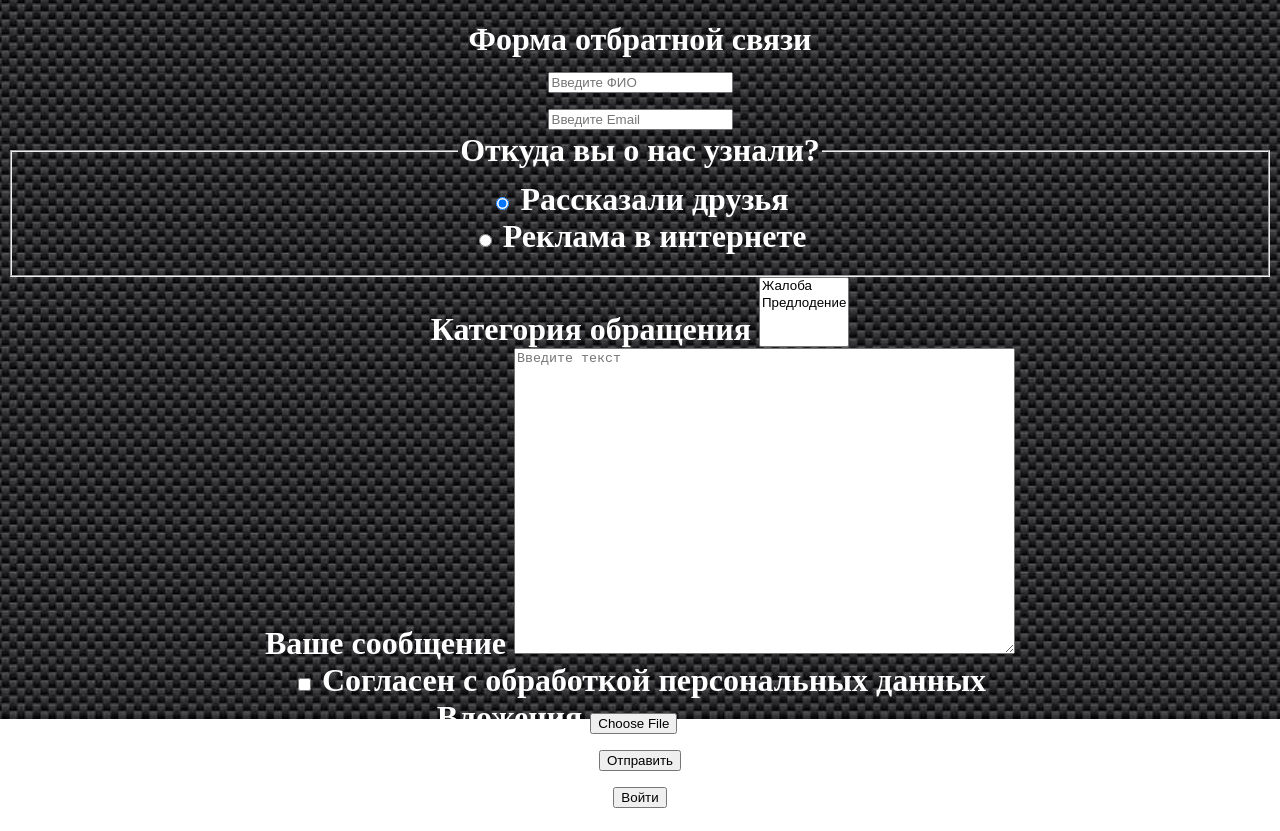
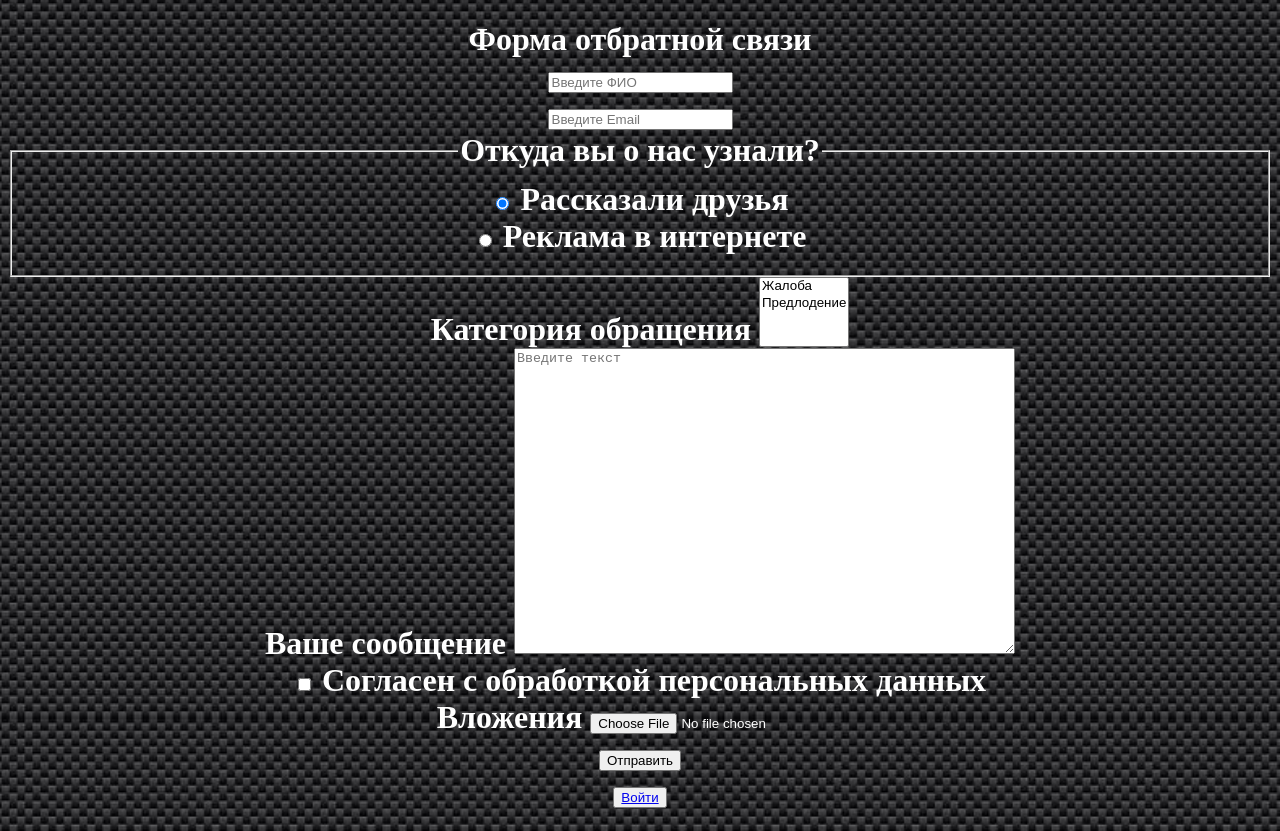
Before and after one commit to F0RTIS/Petukhov-211-352-web-dev-2022-1, a plain HTML site: page lAB_2/index.html in a window 1280 px wide. Drawn offline with Linux system fonts and the light colour scheme.

Commit message:
Add files via upload

```diff
--- a/lAB_2/index.html
+++ b/lAB_2/index.html
@@ -71,11 +71,9 @@
                     <button type="submit">Отправить</button>
                 </div>
 
-            <form action="login.html" target="_blank">
-                <button>Войти</button>
+                <button><a href="auth.html" target="_blank">Войти</a></button>
+
             </form>
-            </form>
-
         </h1>
     </main>
 </body>
--- a/lAB_2/style.css
+++ b/lAB_2/style.css
@@ -1,7 +1,7 @@
 body {
     background-image: url(photos/Карбон-мал-2.jpg);
     background-size: 100%;
-    background-repeat: no-repeat;
+    background-repeat: repeat;
     text-align: center;
     color:rgb(255, 255, 255);
 }
```
Also changed, not shown: lAB_2/auth.html (+1 -2 lines).
